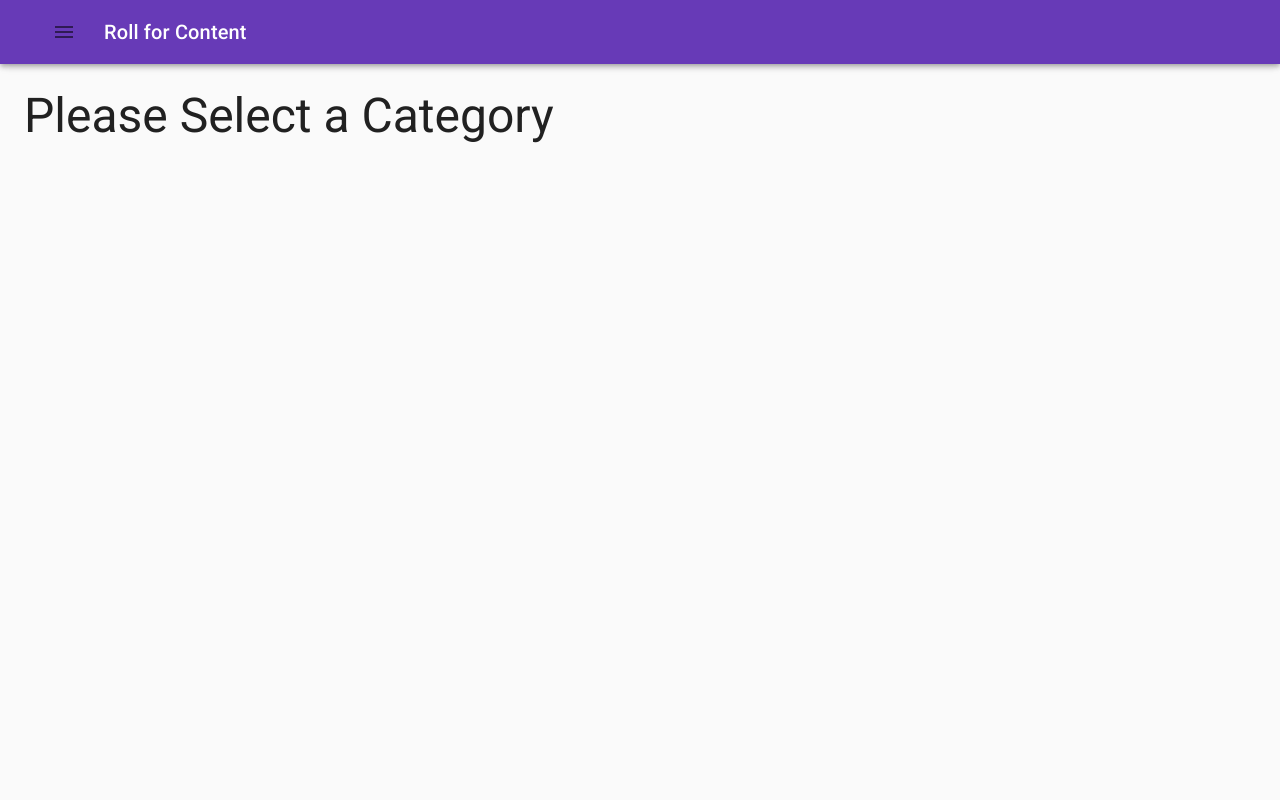
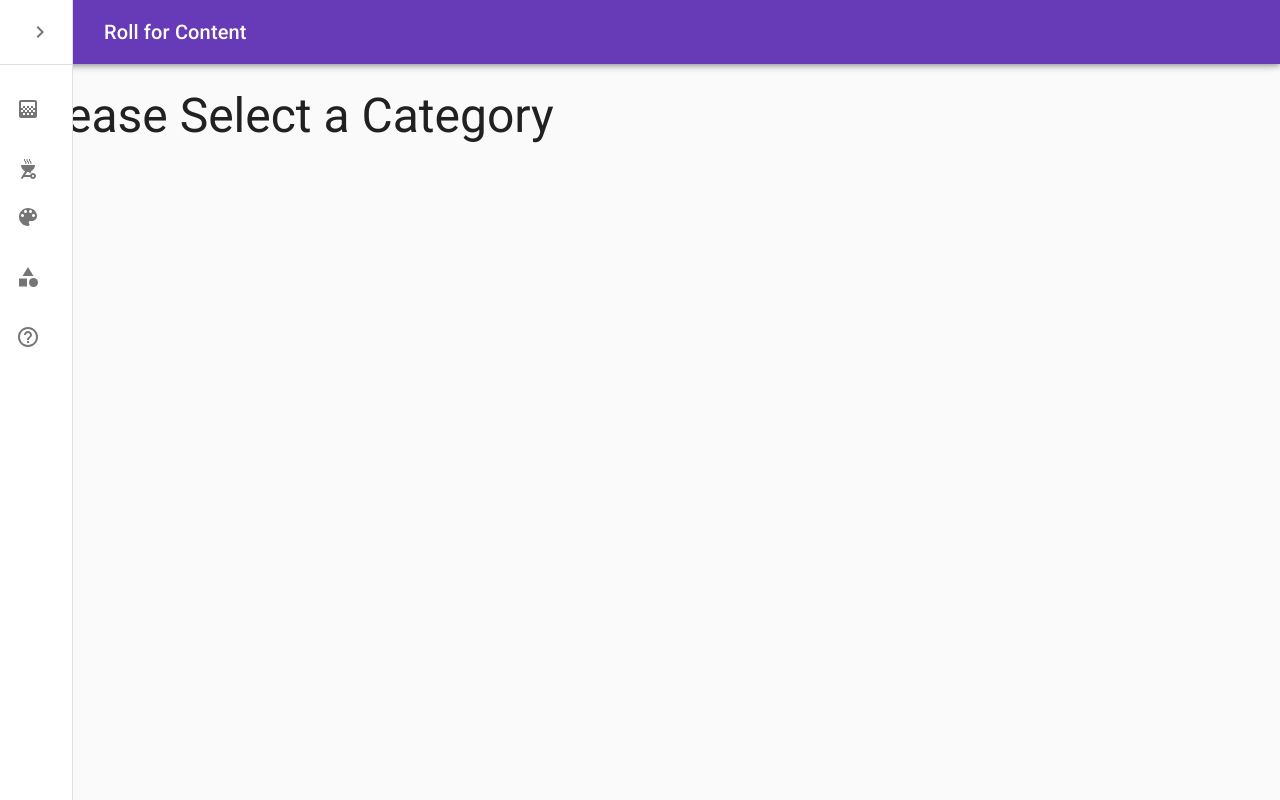
Before and after one commit to nheinbaugh/RollForContent, a React (Create React App) app in the folder roll-for-content/: page / in a window 1280 px wide. Built offline with nearby package versions, Linux system fonts and the light colour scheme.

Commit message:
changed to an ADO style drawer

```diff
--- a/roll-for-content/src/App.tsx
+++ b/roll-for-content/src/App.tsx
@@ -25,7 +25,7 @@ const App: React.FC = () => {
   const [isDrawerOpen, setDrawerOpen] = useState(false);
 
   const openDrawer = () => setDrawerOpen(true);
-  const closeDrawer = () => setDrawerOpen(false);
+  const toggleDrawer = () => setDrawerOpen(!isDrawerOpen);
   return (
     <RollProviders theme={DefaultTheme}>
       <div className={classes.appContainer}>
@@ -34,7 +34,7 @@ const App: React.FC = () => {
           className={`${classes.menuDrawer} ${classes.headerSpacer}`}
           menuWidth={menuWidth}
           isDrawerOpen={isDrawerOpen}
-          closeDrawer={closeDrawer}
+          toggleDrawer={toggleDrawer}
         />
         <Workspace
           className={`${classes.workspaceContainer} ${classes.headerSpacer}`}
--- a/roll-for-content/src/layout/CommandMenu.tsx
+++ b/roll-for-content/src/layout/CommandMenu.tsx
@@ -17,22 +17,24 @@ import Gradient from '@material-ui/icons/Gradient';
 import HelpOutlineIcon from '@material-ui/icons/HelpOutline';
 import OutdoorGrillIcon from '@material-ui/icons/OutdoorGrill';
 import PaletteIcon from '@material-ui/icons/Palette';
+import clsx from 'clsx';
 import React from 'react';
 import { Link, LinkProps } from 'react-router-dom';
 import { routes } from '../providers/RouteProvider';
 import { BaseProps } from '../utils';
 
+const drawerWidth = '250px';
 const useStyles = makeStyles(theme =>
   createStyles({
     root: {
       display: 'flex'
     },
     drawer: (props: CommandMenuProps) => ({
-      width: props.menuWidth || '250px',
+      width: props.menuWidth || drawerWidth,
       flexShrink: 0
     }),
     drawerPaper: (props: CommandMenuProps) => ({
-      width: props.menuWidth || '250px'
+      width: props.menuWidth || drawerWidth
     }),
     drawerHeader: {
       display: 'flex',
@@ -40,6 +42,24 @@ const useStyles = makeStyles(theme =>
       padding: theme.spacing(0, 1),
       ...theme.mixins.toolbar,
       justifyContent: 'flex-end'
+    },
+    drawerOpen: {
+      width: drawerWidth,
+      transition: theme.transitions.create('width', {
+        easing: theme.transitions.easing.sharp,
+        duration: theme.transitions.duration.enteringScreen
+      })
+    },
+    drawerClose: {
+      transition: theme.transitions.create('width', {
+        easing: theme.transitions.easing.sharp,
+        duration: theme.transitions.duration.leavingScreen
+      }),
+      overflowX: 'hidden',
+      width: theme.spacing(7) + 1,
+      [theme.breakpoints.up('sm')]: {
+        width: theme.spacing(9) + 1
+      }
     },
     toolbar: theme.mixins.toolbar
   })
@@ -53,7 +73,7 @@ interface CommandMenuProps extends BaseProps {
 
   isDrawerOpen: boolean;
 
-  closeDrawer: () => void;
+  toggleDrawer: () => void;
 }
 
 const WrappedLink = React.forwardRef<HTMLAnchorElement, LinkProps>((props, ref) => <Link innerRef={ref} {...props} />);
@@ -64,17 +84,23 @@ const CommandMenu: React.FC<CommandMenuProps> = props => {
 
   return (
     <Drawer
-      className={`${classes.drawer} ${props.className}`}
-      variant="persistent"
+      variant="permanent"
       open={props.isDrawerOpen}
       anchor="left"
+      className={clsx(classes.drawer, props.className, {
+        [classes.drawerOpen]: props.isDrawerOpen,
+        [classes.drawerClose]: !props.isDrawerOpen
+      })}
       classes={{
-        paper: classes.drawerPaper
+        paper: clsx({
+          [classes.drawerOpen]: props.isDrawerOpen,
+          [classes.drawerClose]: !props.isDrawerOpen
+        })
       }}
     >
       <div className={classes.drawerHeader}>
-        <IconButton onClick={props.closeDrawer}>
-          {theme.direction === 'ltr' ? <ChevronLeftIcon /> : <ChevronRightIcon />}
+        <IconButton onClick={props.toggleDrawer}>
+          {props.isDrawerOpen ? <ChevronLeftIcon /> : <ChevronRightIcon />}
         </IconButton>
       </div>
       <Divider />
```
